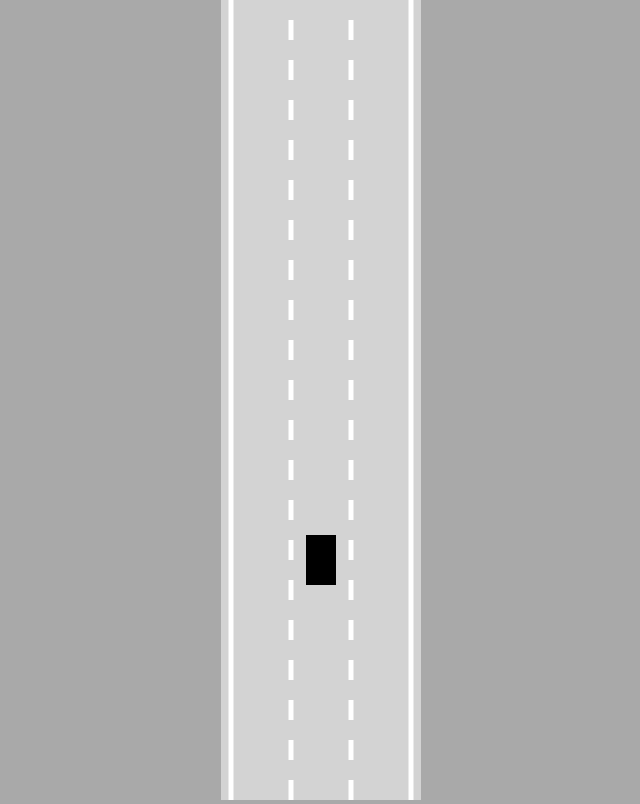
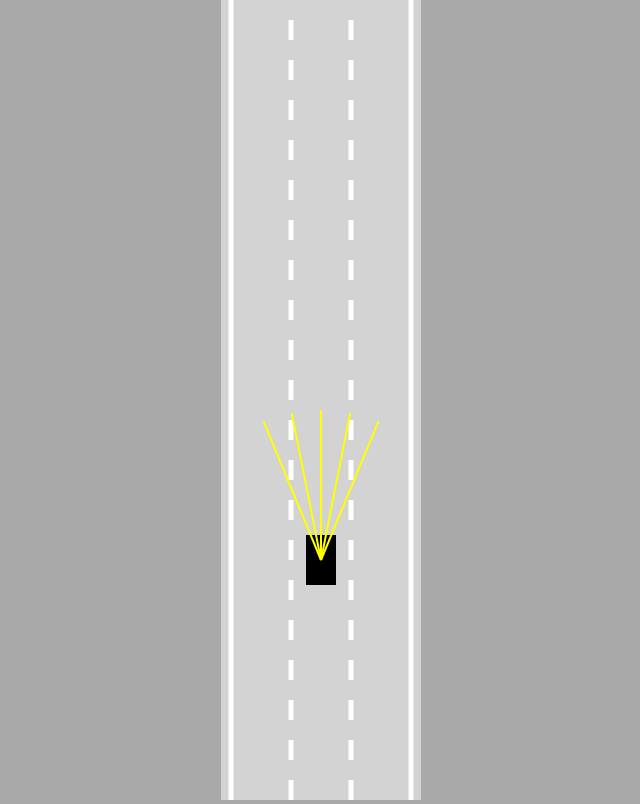
Before and after one commit to ManuelDiLena/selft-driving-car, a plain HTML site: page index.html in a window 1280 px wide. Shown: the whole page, without its empty margins (319-959 px from the left). Drawn offline with Linux system fonts and the light colour scheme.

Commit message:
Creation of sensor lines

```diff
--- a/car.js
+++ b/car.js
@@ -12,12 +12,14 @@ class Car {
     this.friction = 0.05;
     this.angle = 0;
 
+    this.sensor = new Sensor(this);
     this.controls = new Controls();
   }
 
   // Car movement function
   update() {
     this.#move();
+    this.sensor.update();
   }
 
   #move() {
@@ -82,5 +84,7 @@ class Car {
     ctx.fill();
 
     ctx.restore();
+
+    this.sensor.draw(ctx);
   }
 }
--- a/index.html
+++ b/index.html
@@ -8,6 +8,7 @@
 </head>
 <body>
   <canvas id="canvas"></canvas>
+  <script src="sensor.js"></script>
   <script src="utils.js"></script>
   <script src="car.js"></script>
   <script src="road.js"></script>
--- /dev/null
+++ b/sensor.js
@@ -0,0 +1,49 @@
+class Sensor {
+  constructor(car) {
+    this.car = car;
+    this.rayCount = 5;
+    this.rayLength = 150;
+    this.raySpread = Math.PI/4;
+
+    this.rays = [];
+  }
+
+  update() {
+    this.#castRays();
+  }
+
+  #castRays() {
+    this.rays = [];
+    for (let i = 0; i < this.rayCount; i++) {
+      const rayAngle = lerp(
+        this.raySpread/2,
+        -this.raySpread/2,
+        this.rayCount == 1 ? 0.5 : i/(this.rayCount - 1)
+      ) + this.car.angle;
+
+      const start = {x:this.car.x, y:this.car.y};
+      const end = {
+        x:this.car.x - Math.sin(rayAngle) * this.rayLength,
+        y:this.car.y - Math.cos(rayAngle) * this.rayLength
+      };
+      this.rays.push([start, end]);
+    }
+  }
+
+  draw(ctx) {
+    for (let i = 0; i < this.rayCount; i++) {
+      ctx.beginPath();
+      ctx.lineWidth = 2;
+      ctx.strokeStyle = 'yellow';
+      ctx.moveTo(
+        this.rays[i][0].x,
+        this.rays[i][0].y
+      );
+      ctx.lineTo(
+        this.rays[i][1].x,
+        this.rays[i][1].y
+      );
+      ctx.stroke();
+    }
+  }
+}
```
